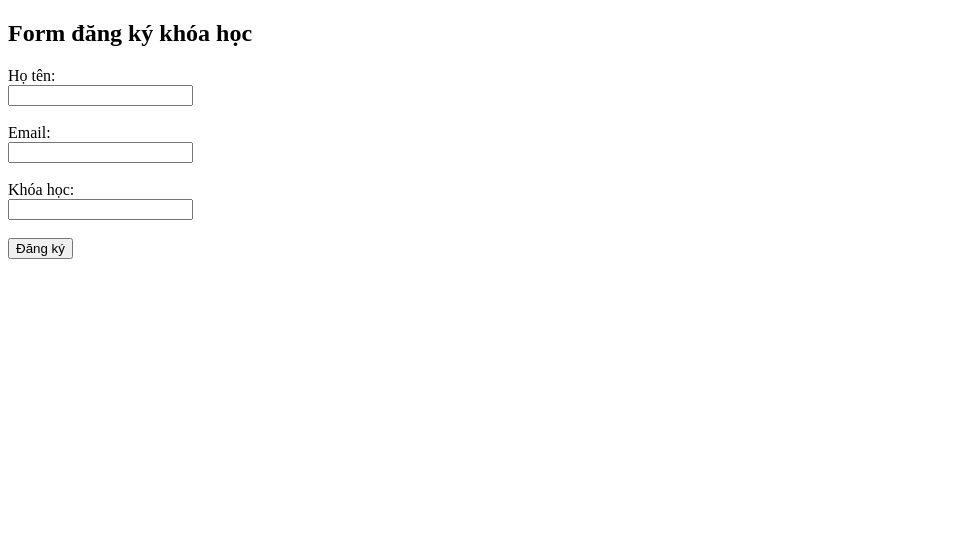
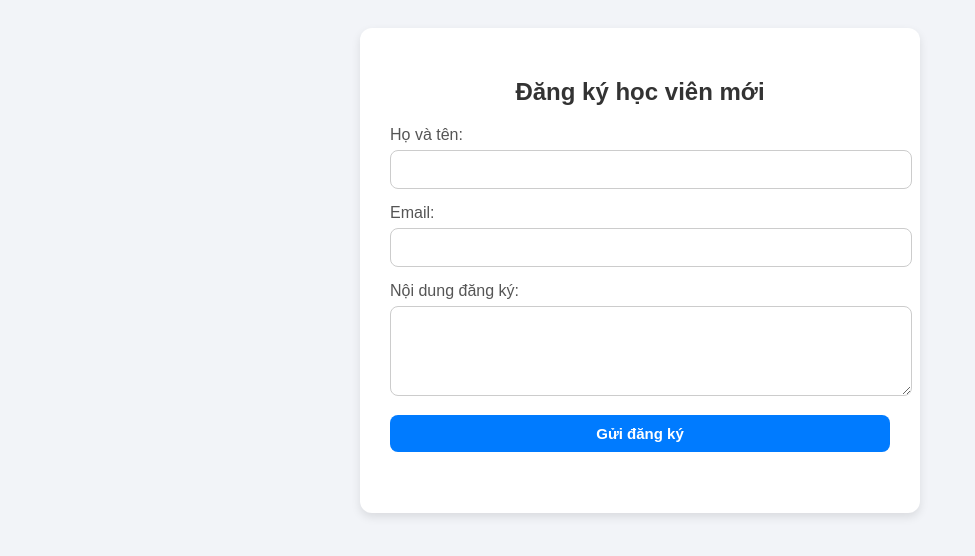
Before and after one commit to KHKT-AT/taedu-form, a website: page public/form.html in a window 1280 px wide. Shown: the whole page, without its empty margins (0-975 px from the left). Drawn offline with Linux system fonts and the light colour scheme.

Commit message:
update: correct form endpoint

```diff
--- a/public/form.html
+++ b/public/form.html
@@ -3,38 +3,110 @@
 <head>
   <meta charset="UTF-8" />
   <meta name="viewport" content="width=device-width, initial-scale=1.0" />
-  <title>Form đăng ký khóa học</title>
+  <title>Đăng ký học TA Edu</title>
+  <style>
+    body {
+      font-family: Arial, sans-serif;
+      background: #f2f4f8;
+      padding: 20px;
+    }
+    .container {
+      max-width: 500px;
+      margin: 0 auto;
+      background: #fff;
+      padding: 30px;
+      border-radius: 12px;
+      box-shadow: 0 4px 10px rgba(0, 0, 0, 0.1);
+    }
+    h2 {
+      text-align: center;
+      color: #333;
+      margin-bottom: 20px;
+    }
+    label {
+      display: block;
+      margin-bottom: 6px;
+      color: #555;
+    }
+    input, textarea, button {
+      width: 100%;
+      padding: 10px;
+      margin-bottom: 15px;
+      border-radius: 8px;
+      border: 1px solid #ccc;
+      font-size: 15px;
+    }
+    button {
+      background: #007bff;
+      color: #fff;
+      font-weight: bold;
+      cursor: pointer;
+      border: none;
+      transition: 0.2s;
+    }
+    button:hover {
+      background: #0056b3;
+    }
+    #message {
+      text-align: center;
+      font-weight: bold;
+      margin-top: 10px;
+    }
+  </style>
 </head>
 <body>
-  <h2>Form đăng ký khóa học</h2>
+  <div class="container">
+    <h2>Đăng ký học viên mới</h2>
     <form id="registerForm">
-    <label>Họ tên:</label><br>
-    <input type="text" name="name" required><br><br>
+      <label for="name">Họ và tên:</label>
+      <input type="text" id="name" name="name" required />
 
-    <label>Email:</label><br>
-    <input type="email" name="email" required><br><br>
+      <label for="email">Email:</label>
+      <input type="email" id="email" name="email" required />
 
-    <label>Khóa học:</label><br>
-    <input type="text" name="course" required><br><br>
+      <label for="message">Nội dung đăng ký:</label>
+      <textarea id="content" name="message" rows="4" required></textarea>
 
-    <button type="submit">Đăng ký</button>
+      <button type="submit">Gửi đăng ký</button>
     </form>
-
-  <p id="status"></p>
+    <p id="message"></p>
+  </div>
 
   <script>
-    document.getElementById("registerForm").addEventListener("submit", async (e) => {
+    const form = document.getElementById("registerForm");
+    const messageEl = document.getElementById("message");
+
+    form.addEventListener("submit", async (e) => {
       e.preventDefault();
-      const formData = Object.fromEntries(new FormData(e.target));
-      const res = await fetch("/send-mail", {
+
+      const formData = {
+        name: document.getElementById("name").value,
+        email: document.getElementById("email").value,
+        message: document.getElementById("content").value,
+      };
+
+      messageEl.textContent = "⏳ Đang gửi đăng ký...";
+
+      try {
+        const res = await fetch("/send", {
           method: "POST",
           headers: { "Content-Type": "application/json" },
           body: JSON.stringify(formData),
         });
-      const result = await res.json();
-      document.getElementById("status").textContent = result.success
-        ? "✅ Email xác nhận đã được gửi!"
-        : "❌ Gửi email thất bại!";
+
+        if (res.ok) {
+          messageEl.textContent = "✅ Đăng ký thành công! Email xác nhận đã được gửi.";
+          messageEl.style.color = "green";
+          form.reset();
+        } else {
+          messageEl.textContent = "❌ Có lỗi khi gửi, vui lòng thử lại.";
+          messageEl.style.color = "red";
+        }
+      } catch (error) {
+        console.error(error);
+        messageEl.textContent = "❌ Lỗi kết nối đến server.";
+        messageEl.style.color = "red";
+      }
     });
   </script>
 </body>
```
Lines whose indentation alone changed are shown as unchanged.
